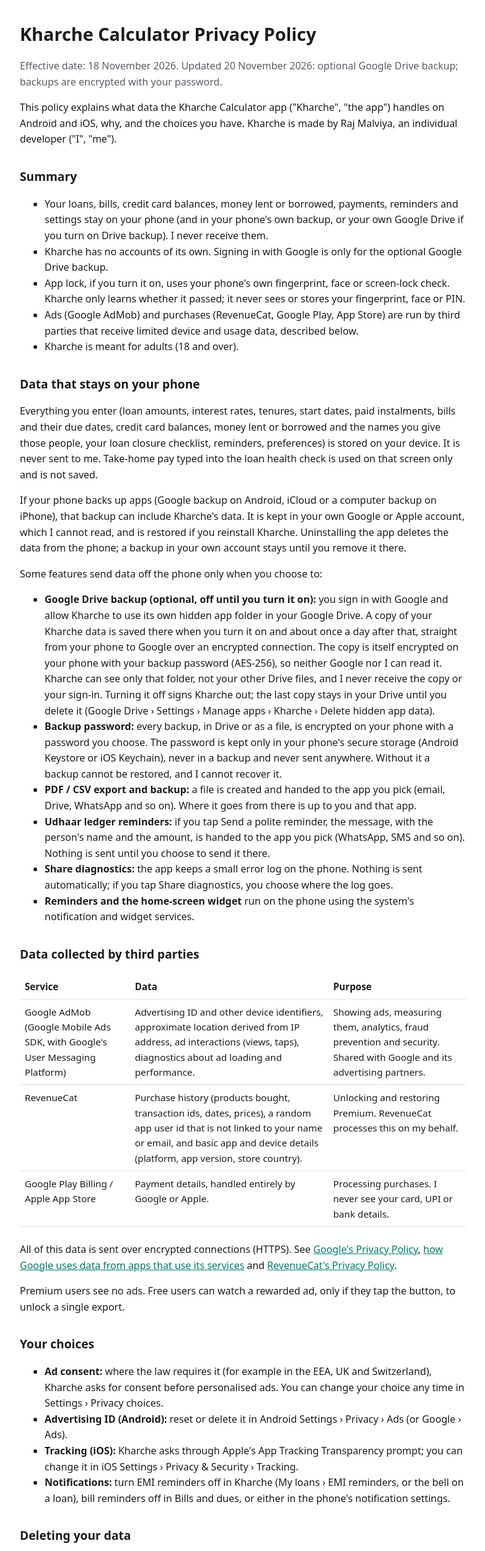
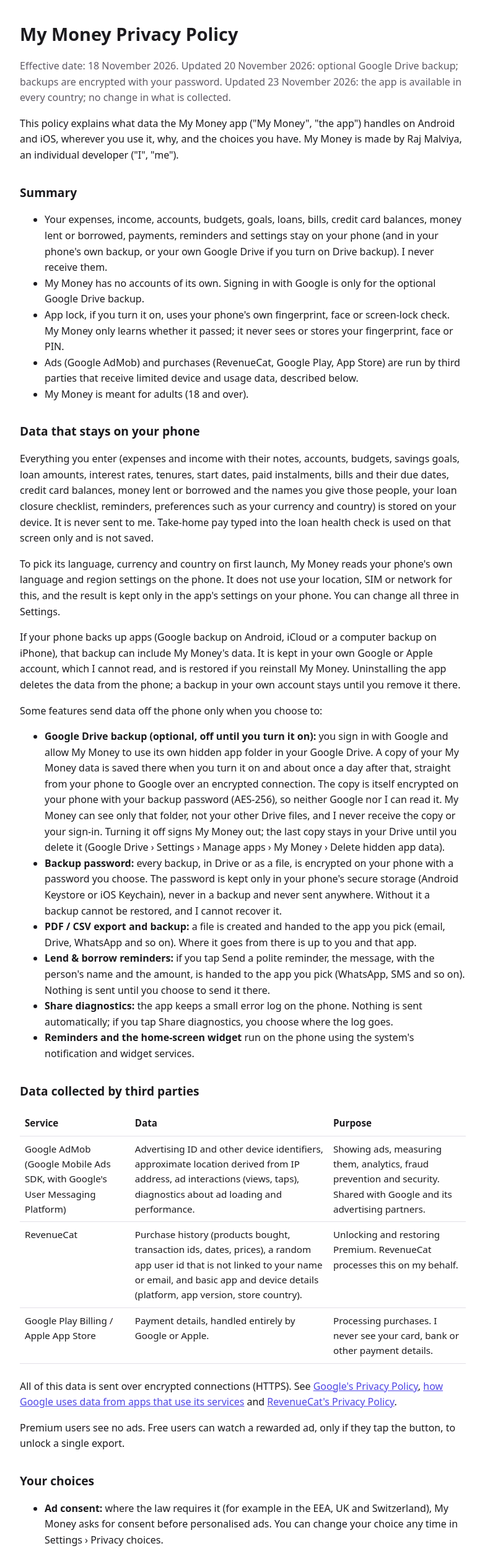
Before and after one commit to rajmalviya456/kharche, a plain HTML site: page privacy.html in a window 1280 px wide. Shown: the top 2503 px of the page at 62% size, without its empty margins (248-1031 px from the left). Drawn offline with Linux system fonts and the light colour scheme.

Commit message:
My Money: global site and privacy policy, new screenshots

```diff
--- a/privacy.html
+++ b/privacy.html
@@ -3,14 +3,14 @@
 <head>
 <meta charset="utf-8">
 <meta name="viewport" content="width=device-width, initial-scale=1">
-<title>Kharche Calculator Privacy Policy</title>
+<title>My Money Privacy Policy</title>
 <style>
   :root {
     --bg: #ffffff;
     --text: #1c1b1f;
     --muted: #5f5b66;
     --line: #e3e0e8;
-    --accent: #00796b;
+    --accent: #4f46e5;
   }
   @media (prefers-color-scheme: dark) {
     :root {
@@ -18,7 +18,7 @@
       --text: #e6e1e9;
       --muted: #b0aab8;
       --line: #2f2b36;
-      --accent: #80cbc4;
+      --accent: #a5b4fc;
     }
   }
   body {
@@ -40,55 +40,63 @@
 </head>
 <body>
 <main>
-<h1>Kharche Calculator Privacy Policy</h1>
-<p class="muted">Effective date: 18 November 2026. Updated 20 November 2026: optional Google Drive backup; backups are encrypted with your password.</p>
+<h1>My Money Privacy Policy</h1>
+<p class="muted">Effective date: 18 November 2026. Updated 20 November 2026: optional Google Drive backup; backups are encrypted with your password. Updated 23 November 2026: the app is available in every country; no change in what is collected.</p>
 
-<p>This policy explains what data the Kharche Calculator app ("Kharche", "the app") handles
-on Android and iOS, why, and the choices you have. Kharche is made by
-Raj Malviya, an individual developer ("I", "me").</p>
+<p>This policy explains what data the My Money app ("My Money", "the app") handles
+on Android and iOS, wherever you use it, why, and the choices you have.
+My Money is made by Raj Malviya, an individual developer ("I", "me").</p>
 
 <h2>Summary</h2>
 <ul>
-  <li>Your loans, bills, credit card balances, money lent or borrowed,
-    payments, reminders and settings stay on your phone (and in your phone's
+  <li>Your expenses, income, accounts, budgets, goals, loans, bills,
+    credit card balances, money lent or borrowed, payments, reminders and
+    settings stay on your phone (and in your phone's
     own backup, or your own Google Drive if you turn on Drive backup). I
     never receive them.</li>
-  <li>Kharche has no accounts of its own. Signing in with Google is only
+  <li>My Money has no accounts of its own. Signing in with Google is only
     for the optional Google Drive backup.</li>
   <li>App lock, if you turn it on, uses your phone's own fingerprint, face
-    or screen-lock check. Kharche only learns whether it passed; it never
+    or screen-lock check. My Money only learns whether it passed; it never
     sees or stores your fingerprint, face or PIN.</li>
   <li>Ads (Google AdMob) and purchases (RevenueCat, Google Play, App Store)
     are run by third parties that receive limited device and usage data,
     described below.</li>
-  <li>Kharche is meant for adults (18 and over).</li>
+  <li>My Money is meant for adults (18 and over).</li>
 </ul>
 
 <h2>Data that stays on your phone</h2>
-<p>Everything you enter (loan amounts, interest rates, tenures, start dates,
+<p>Everything you enter (expenses and income with their notes, accounts,
+budgets, savings goals, loan amounts, interest rates, tenures, start dates,
 paid instalments, bills and their due dates, credit card balances, money
 lent or borrowed and the names you give those people, your loan closure
-checklist, reminders, preferences) is stored on your device. It is never sent
+checklist, reminders, preferences such as your currency and country) is
+stored on your device. It is never sent
 to me. Take-home pay typed into the loan health check is used on that screen
 only and is not saved.</p>
+<p>To pick its language, currency and country on first launch, My Money
+reads your phone's own language and region settings on the phone. It does
+not use your location, SIM or network for this, and the result is kept
+only in the app's settings on your phone. You can change all three in
+Settings.</p>
 <p>If your phone backs up apps (Google backup on Android, iCloud or a
-computer backup on iPhone), that backup can include Kharche's data. It is
+computer backup on iPhone), that backup can include My Money's data. It is
 kept in your own Google or Apple account, which I cannot read, and is
-restored if you reinstall Kharche. Uninstalling the app deletes the data from
+restored if you reinstall My Money. Uninstalling the app deletes the data from
 the phone; a backup in your own account stays until you remove it there.</p>
 <p>Some features send data off the phone only when you choose to:</p>
 <ul>
   <li><strong>Google Drive backup (optional, off until you turn it on):</strong>
-    you sign in with Google and allow Kharche to use its own hidden app
-    folder in your Google Drive. A copy of your Kharche data is saved there
+    you sign in with Google and allow My Money to use its own hidden app
+    folder in your Google Drive. A copy of your My Money data is saved there
     when you turn it on and about once a day after that, straight from your
     phone to Google over an encrypted connection. The copy is itself
     encrypted on your phone with your backup password (AES-256), so neither
-    Google nor I can read it. Kharche can see only that
+    Google nor I can read it. My Money can see only that
     folder, not your other Drive files, and I never receive the copy or your
-    sign-in. Turning it off signs Kharche out; the last copy stays in your
+    sign-in. Turning it off signs My Money out; the last copy stays in your
     Drive until you delete it (Google Drive › Settings › Manage apps ›
-    Kharche › Delete hidden app data).</li>
+    My Money › Delete hidden app data).</li>
   <li><strong>Backup password:</strong> every backup, in Drive or as a file, is
     encrypted on your phone with a password you choose. The password is
     kept only in your phone's secure storage (Android Keystore or iOS
@@ -97,7 +105,7 @@ the phone; a backup in your own account stays until you remove it there.</p>
   <li><strong>PDF / CSV export and backup:</strong> a file is created and handed
     to the app you pick (email, Drive, WhatsApp and so on). Where it goes
     from there is up to you and that app.</li>
-  <li><strong>Udhaar ledger reminders:</strong> if you tap Send a polite
+  <li><strong>Lend &amp; borrow reminders:</strong> if you tap Send a polite
     reminder, the message, with the person's name and the amount, is handed to
     the app you pick (WhatsApp, SMS and so on). Nothing is sent until you
     choose to send it there.</li>
@@ -132,8 +140,8 @@ the phone; a backup in your own account stays until you remove it there.</p>
   <tr>
     <td>Google Play Billing / Apple App Store</td>
     <td>Payment details, handled entirely by Google or Apple.</td>
-    <td>Processing purchases. I never see your card, UPI or bank
-      details.</td>
+    <td>Processing purchases. I never see your card, bank or other
+      payment details.</td>
   </tr>
 </table>
 </div>
@@ -149,16 +157,17 @@ export.</p>
 <h2>Your choices</h2>
 <ul>
   <li><strong>Ad consent:</strong> where the law requires it (for example in the
-    EEA, UK and Switzerland), Kharche asks for consent before personalised
+    EEA, UK and Switzerland), My Money asks for consent before personalised
     ads. You can change your choice any time in Settings &rsaquo; Privacy
     choices.</li>
   <li><strong>Advertising ID (Android):</strong> reset or delete it in Android
     Settings &rsaquo; Privacy &rsaquo; Ads (or Google &rsaquo; Ads).</li>
-  <li><strong>Tracking (iOS):</strong> Kharche asks through Apple's App Tracking
+  <li><strong>Tracking (iOS):</strong> My Money asks through Apple's App Tracking
     Transparency prompt; you can change it in iOS Settings &rsaquo; Privacy
     &amp; Security &rsaquo; Tracking.</li>
-  <li><strong>Notifications:</strong> turn EMI reminders off in Kharche
-    (My loans &rsaquo; EMI reminders, or the bell on a loan), bill reminders
+  <li><strong>Notifications:</strong> turn loan payment (EMI) reminders
+    off in My Money (My loans &rsaquo; the reminders switch, or the bell on a
+    loan), bill reminders
     off in Bills and dues, or either in the phone's notification
     settings.</li>
 </ul>
@@ -167,7 +176,7 @@ export.</p>
 <p>Data on your phone: uninstall the app, or clear its data in your phone's
 settings. Data in your phone's backup: delete it in your Google account
 (Android) or iCloud / computer backups (iPhone). Data in Google Drive
-backup: in Google Drive, open Settings › Manage apps › Kharche › Delete
+backup: in Google Drive, open Settings › Manage apps › My Money › Delete
 hidden app data.</p>
 <p>Purchase data held by RevenueCat: email me at <a href="mailto:raj.malviya456@gmail.com">raj.malviya456@gmail.com</a> with your
 Google Play order number (starts with <code>GPA.</code>) or App Store
@@ -187,7 +196,7 @@ and accounting duties, or until you ask me to delete them. Google keeps
 advertising data according to its own policies.</p>
 
 <h2>Children</h2>
-<p>Kharche is a finance tool for adults and is not directed at children under
+<p>My Money is a finance tool for adults and is not directed at children under
 18. I do not knowingly collect data from children. If you believe a child
 has used the app and data was collected, contact me and I will help remove
 it.</p>
@@ -198,9 +207,10 @@ is protected by your device's own security; keep your phone locked and
 updated.</p>
 
 <h2>Your rights</h2>
-<p>Depending on where you live (for example under India's Digital Personal
-Data Protection Act, 2023, or the EU/UK GDPR), you may have the right to
-access, correct or delete personal data, and to withdraw consent. Contact
+<p>Depending on where you live (for example under the EU/UK GDPR, Brazil's
+LGPD, India's Digital Personal Data Protection Act, 2023, or US state
+privacy laws such as California's), you may have the right to access,
+correct or delete personal data, and to withdraw consent. Contact
 me to use these rights.</p>
 
 <h2>Changes to this policy</h2>
```
Also changed, not shown: index.html (+35 -34 lines), img/1_home.jpg, img/2_expenses.jpg, img/3_bills.jpg, img/4_goals.jpg, img/5_calculator.jpg, img/6_ledger.jpg, img/8_hindi.jpg (deleted), img/8_tools.jpg (added), img/icon.png.
